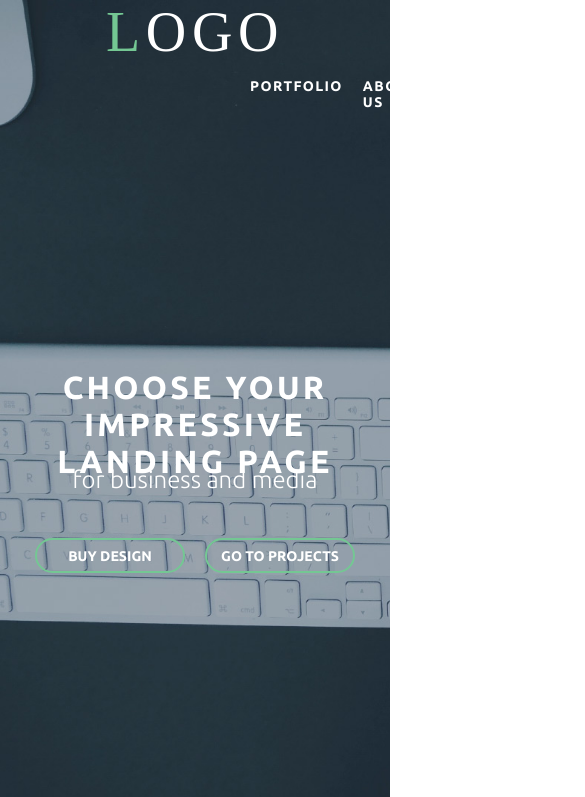
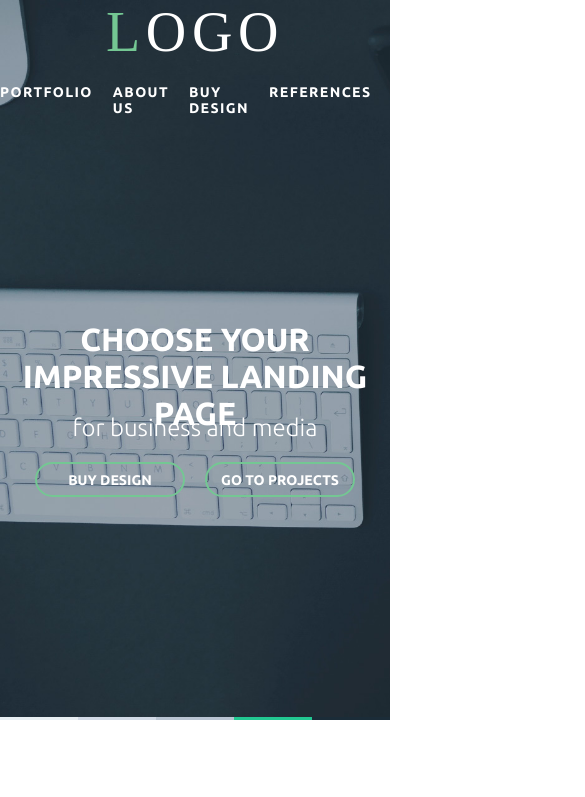
Before and after one commit to pedrobissetti/Mockup, a website: page index.html in a window 390 px wide. Shown: the top 797 px of the page, 585 px wide, since content can reach past the window. Drawn offline with Linux system fonts and the light colour scheme.

Commit message:
Header-Responsivo-Concluido

```diff
--- a/css/scss/_header.scss
+++ b/css/scss/_header.scss
@@ -21,8 +21,7 @@
       color: $cor-titulo;
 
     }
-  }
-  &--item {
+    &__item {
       display: flex;
       margin-left: 250px;
       cursor: pointer;
@@ -46,6 +45,7 @@
       }
     }
   }
+}
 
 .content {
   display: flex;
@@ -55,11 +55,10 @@
   &--titulo {display: flex;
     width: 100%;
     height: 35px;
-    justify-content: center;
     align-items: center;
     background: none;
-    border-radius: 18px;
     text-align: center;
+    justify-content: center;
     font-family: $font--principal;
     color: $cor-titulo;
     font-size: $font-high;
@@ -70,7 +69,7 @@
       font-family: $font--principal;
       color: $cor-titulo;
       font-weight: lighter;
-      padding-bottom: 20px;
+      margin: 20px 0;
       font-size: 1.5em;
     }
   }
@@ -102,3 +101,30 @@
 .paleta--cores {
   width: 100%;
 }
+
+// RESPONSIVO
+@include device(xsm) {
+  .header {
+    min-height: 0;
+  }
+  .content {
+    padding: 220px 0;
+    &--titulo {
+      letter-spacing: 0;
+    }
+  }
+}
+
+@include device(lg) {
+  .header {
+    &--lista {
+      flex-flow: column;
+      align-items: center;
+      &__item {
+        width: 100%;
+        margin: 20px auto;
+        justify-content: space-evenly;
+      }
+    }
+  }
+}
--- a/css/scss/_reset.scss
+++ b/css/scss/_reset.scss
@@ -5,7 +5,7 @@
             box-sizing: border-box;
 }
 
-body, h1, h2, ul, li, a {
+body, h1, h2, ul, li, a, p {
   margin: 0;
   padding: 0;
   user-select: none;
--- a/css/scss/_variaveis_mixins.scss
+++ b/css/scss/_variaveis_mixins.scss
@@ -17,3 +17,23 @@ $font-logo: 3.5em;
 // FONT FAMILY
 $font--principal: 'Ubuntu';
 $font--logo: 'SkateCNoSpacing';
+
+// MIX RESPONSIVO
+@mixin device($size) {
+  @if $size == xsm {
+    @media (max-width: 767px) { @content ; }
+  }
+  @else if $size == lg {
+    @media (max-width: 960px) { @content ; }
+ }
+//    @else if $point == tablet {
+//     @media (min-width: 50em) { @content ; }
+//  }
+//   @else if $point == phablet {
+//     @media (min-width: 37.5em)  { @content ; }
+//  }
+//  @else if $point == mobileonly {
+//     @media (max-width: 37.5em)  { @content ; }
+
+//  }
+}
--- a/index.html
+++ b/index.html
@@ -14,7 +14,7 @@
     <div class="header">
       <ul class="header--lista js-menu">
         <li class="header--lista__logo"><span>L</span>OGO</li>
-        <li class="header--item">
+        <li class="header--lista__item">
           <p><a href="#portfolio">PORTFOLIO</a></p>
           <p><a href="#about">ABOUT US</a></p>
           <p><a href="#">BUY DESIGN</a></p>
```
Also changed, not shown: css/style.css. Lines whose indentation alone changed are shown as unchanged.
